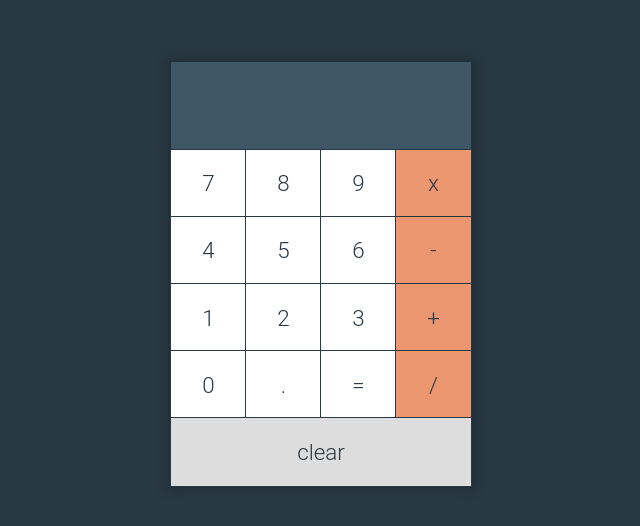
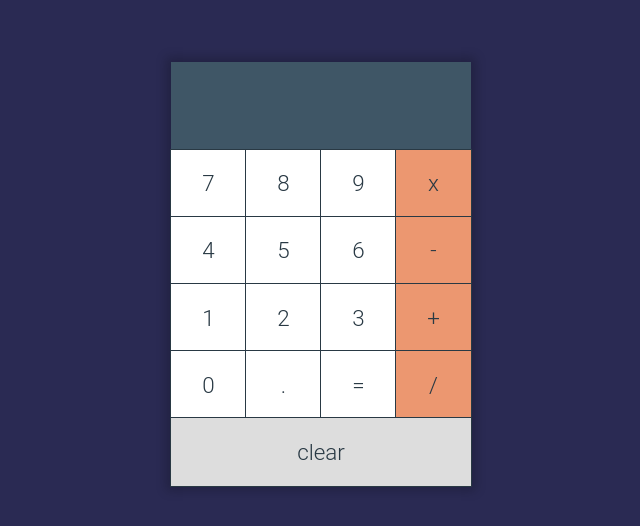
Before and after one commit to ArturKudlo/Calculator_TMS, a React (Create React App) app: page / in a window 1280 px wide. Shown: the part 126-652 px from the top of the page, without its empty margins (319-959 px from the left). Built offline with nearby package versions, Linux system fonts and the light colour scheme.

Commit message:
refactor: change style

```diff
--- a/src/App.css
+++ b/src/App.css
@@ -4,7 +4,7 @@
   align-items: center;
   height: 100vh;
   width: 100%;
-  background-color: #293944;
+  background-color: #2a2a53;
   font-family: 'Roboto', sans-serif;
   font-weight: 300;
 }
```
